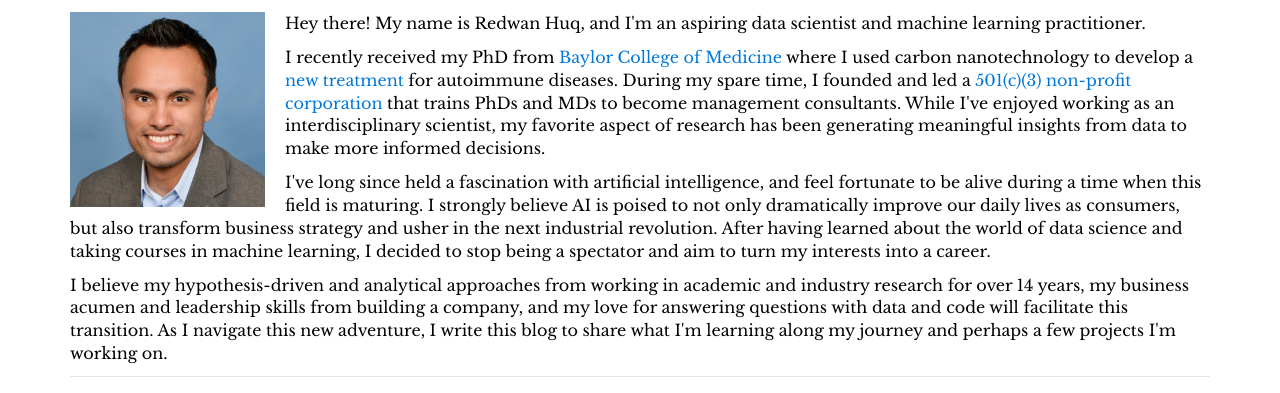
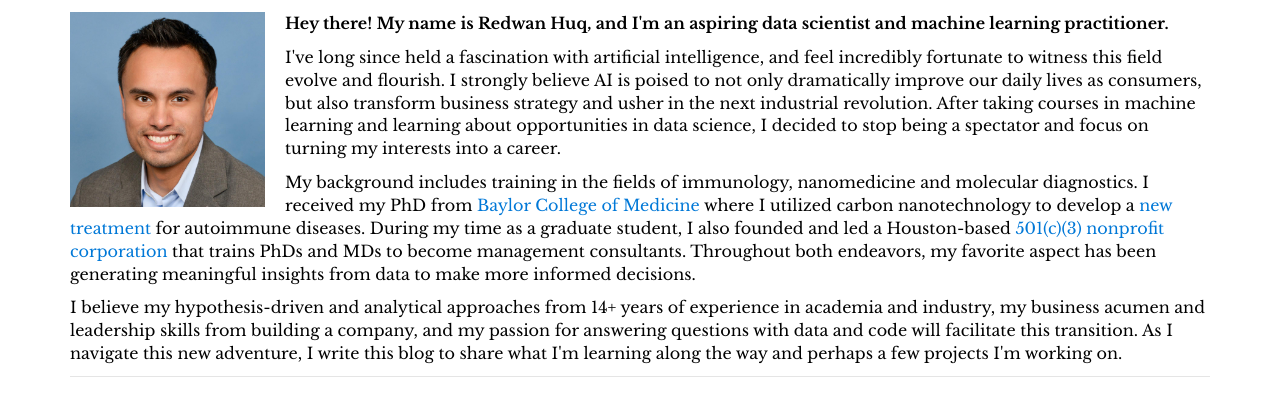
Before and after one commit to redwanhuq/redwanhuq.github.io, a plain HTML site: page pages/about/index.html in a window 1280 px wide. Shown: the part 159-552 px from the top of the page. Drawn offline with nearby package versions, Linux system fonts and the light colour scheme.

Commit message:
Nikola auto commit.
Source commit: 78488507603ad8ebe88bc6d32fa6bf06e1dc55f3
Nikola version: 7.8.3

```diff
--- a/pages/about/index.html
+++ b/pages/about/index.html
@@ -17,7 +17,7 @@
 <meta property="og:title" content="Who am I?">
 <meta property="og:url" content="https://redwanhuq.github.io/pages/about/">
 <meta property="og:description" content="Hey there! My name is Redwan Huq, and I'm an aspiring data scientist and machine learning practitioner.
-I recently received my PhD from Baylor College of Medicine where I used carbon nanotechnology to">
+I've long since held a fascination with artificial intelligence, and feel incredibly fortunate t">
 <meta property="og:type" content="article">
 <meta property="article:published_time" content="2017-01-18T08:32:36-06:00">
 </head>
@@ -81,10 +81,10 @@ I recently received my PhD from Baylor College of Medicine where I used carbon n
 
     </header><div class="e-content entry-content" itemprop="articleBody text">
     <div>
-<p><img src="../../images/profile.jpg" align="left" height="200" style="padding-right:20px; padding-bottom:5px">Hey there! My name is Redwan Huq, and I'm an aspiring data scientist and machine learning practitioner.</p>
-<p>I recently received my PhD from <a href="https://www.bcm.edu/research/labs/christine-beeton">Baylor College of Medicine</a> where I used carbon nanotechnology to develop a <a href="http://www.nature.com/articles/srep33808">new treatment</a> for autoimmune diseases. During my spare time, I founded and led a <a href="http://medcenterconsulting.com">501(c)(3) non-profit corporation</a> that trains PhDs and MDs to become management consultants. While I've enjoyed working as an interdisciplinary scientist, my favorite aspect of research has been generating meaningful insights from data to make more informed decisions.</p>
-<p>I've long since held a fascination with artificial intelligence, and feel fortunate to be alive during a time when this field is maturing. I strongly believe AI is poised to not only dramatically improve our daily lives as consumers, but also transform business strategy and usher in the next industrial revolution. After having learned about the world of data science and taking courses in machine learning, I decided to stop being a spectator and aim to turn my interests into a career. </p>
-<p>I believe my hypothesis-driven and analytical approaches from working in academic and industry research for over 14 years, my business acumen and leadership skills from building a company, and my love for answering questions with data and code will facilitate this transition. As I navigate this new adventure, I write this blog to share what I'm learning along my journey and perhaps a few projects I'm working on.</p>
+<p><img src="../../images/profile.jpg" align="left" height="200" style="padding-right:20px; padding-bottom:5px"><strong>Hey there! My name is Redwan Huq, and I'm an aspiring data scientist and machine learning practitioner.</strong></p>
+<p>I've long since held a fascination with artificial intelligence, and feel incredibly fortunate to witness this field evolve and flourish. I strongly believe AI is poised to not only dramatically improve our daily lives as consumers, but also transform business strategy and usher in the next industrial revolution. After taking courses in machine learning and learning about opportunities in data science, I decided to stop being a spectator and focus on turning my interests into a career.</p>
+<p>My background includes training in the fields of immunology, nanomedicine and molecular diagnostics. I received my PhD from <a href="https://www.bcm.edu/research/labs/christine-beeton">Baylor College of Medicine</a> where I utilized carbon nanotechnology to develop a <a href="http://www.nature.com/articles/srep33808">new treatment</a> for autoimmune diseases. During my time as a graduate student, I also founded and led a Houston-based <a href="http://medcenterconsulting.com">501(c)(3) nonprofit corporation</a> that trains PhDs and MDs to become management consultants. Throughout both endeavors, my favorite aspect has been generating meaningful insights from data to make more informed decisions.</p>
+<p>I believe my hypothesis-driven and analytical approaches from 14+ years of experience in academia and industry, my business acumen and leadership skills from building a company, and my passion for answering questions with data and code will facilitate this transition. As I navigate this new adventure, I write this blog to share what I'm learning along the way and perhaps a few projects I'm working on.</p>
 </div>
     </div>
 
```
Also changed, not shown: 1 other file.
